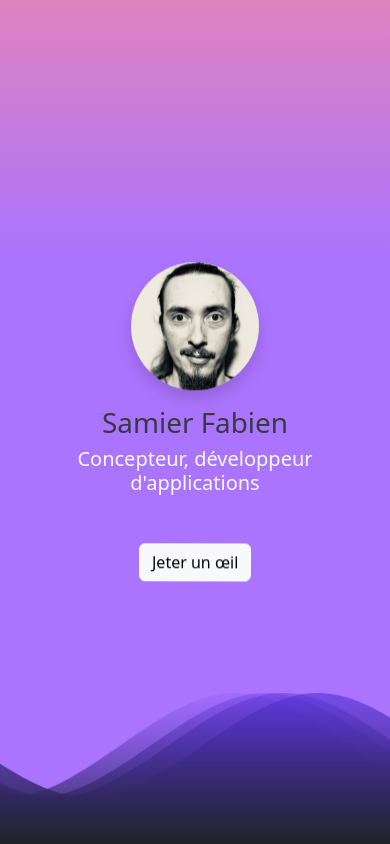
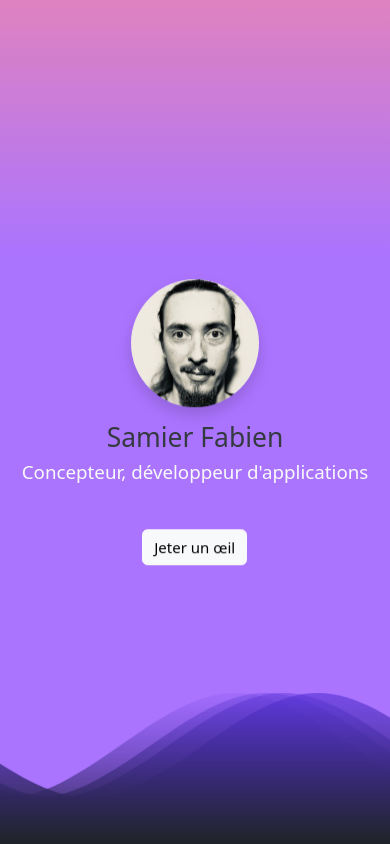
Before and after one commit to samier-fabien/samier_fabien_cv, a React (Vite) app: page / in a window 390 px wide. Built offline with nearby package versions, Linux system fonts and the light colour scheme.

Commit message:
Ajout media query pour diminuer la taille générale de la police quand la largeur du viewport est inférieure à 450 pixels

```diff
--- a/src/scss/main.scss
+++ b/src/scss/main.scss
@@ -1,6 +1,13 @@
 
 // Import all of Bootstrap's CSS
 @import "../../node_modules/bootstrap/scss/bootstrap";
+
+@media (max-width: 450px) {
+  /* styles for screens 900px wide or wider */
+  html, body {
+      font-size: 15px;
+  }
+}
 
 // Background colors
 .bg-indigo-100 {background-color: $indigo-100;}
```
